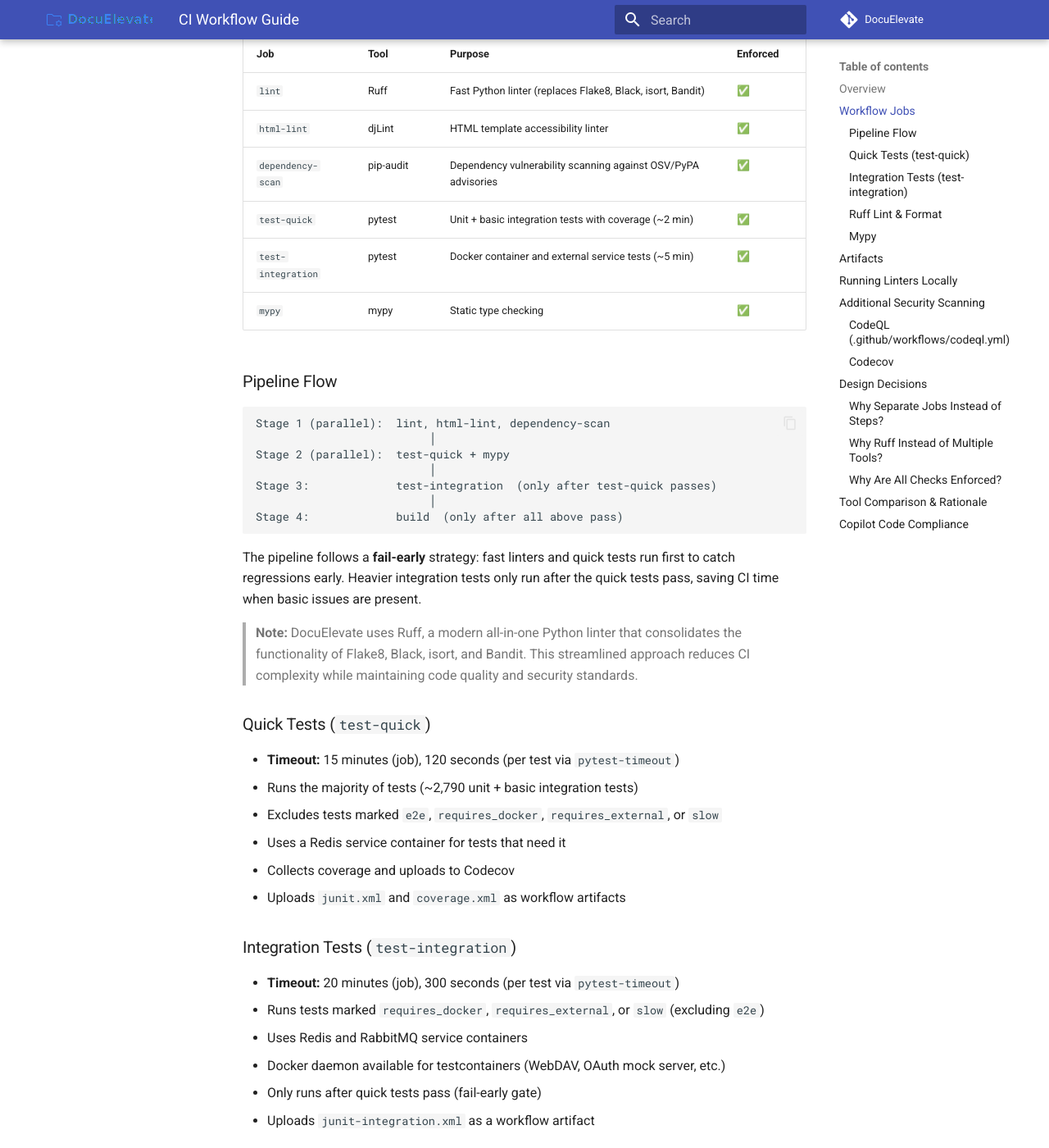
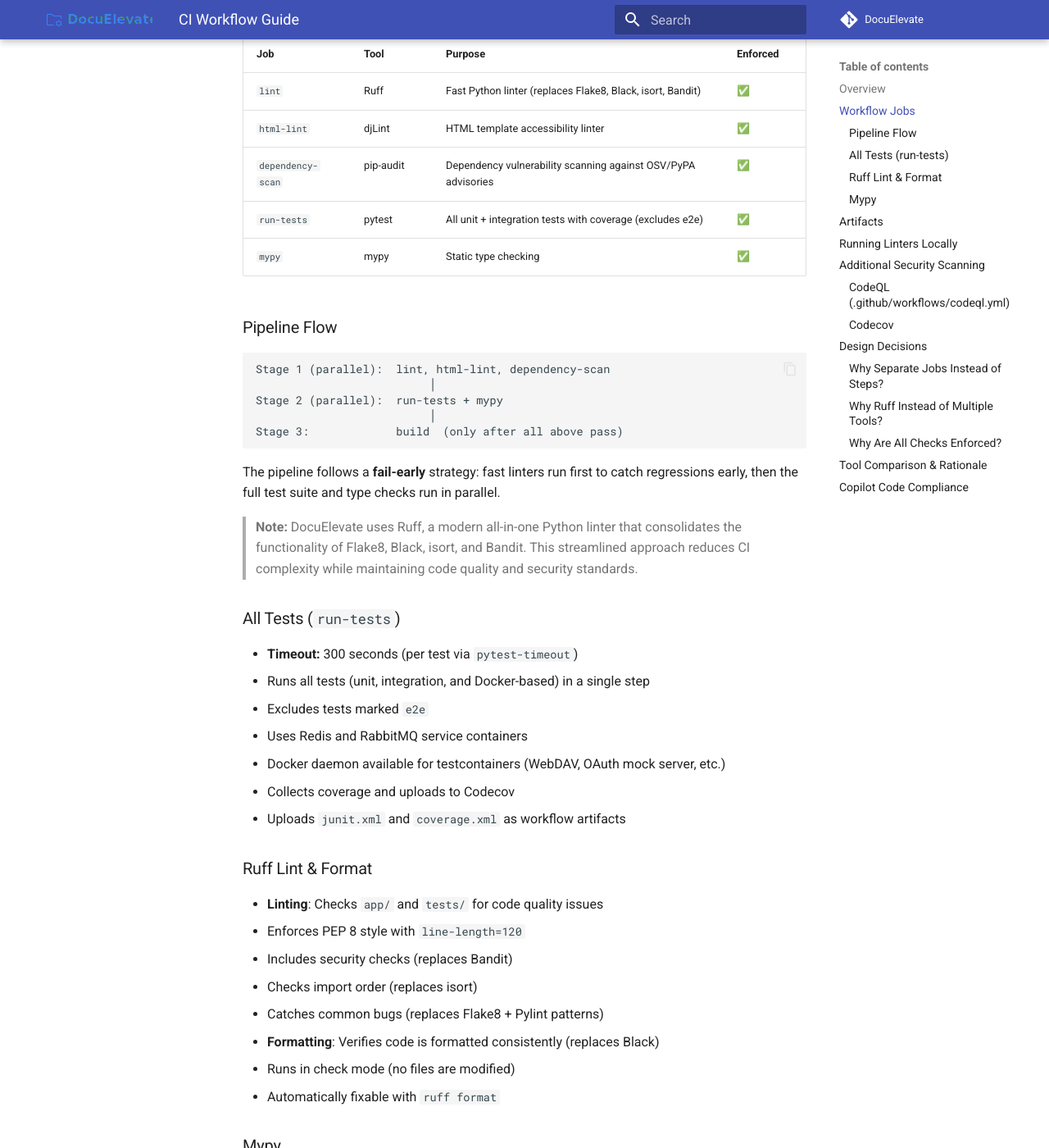
Before and after one commit to christianlouis/DocuElevate, an MkDocs documentation site: the page built from docs/CIWorkflow.md, in a window 1280 px wide and 1400 px high, scrolled down 495 px. Shown: the whole window at 82% size. Built offline with MkDocs 1.6.1 and Material for MkDocs 9.7.7, drawn with Linux system fonts in a browser that asks for light colours; comment, search, counter and statistics services are not loaded; some of the changed text lies outside the part shown.

Commit message:
ci: merge quick and integration tests into a single test step
Co-authored-by: christianlouis <361235+christianlouis@users.noreply.github.com>

````diff
--- a/docs/CIWorkflow.md
+++ b/docs/CIWorkflow.md
@@ -13,8 +13,7 @@ The CI workflow (`.github/workflows/tests.yaml`) runs automatically on every pus
 | `lint` | Ruff | Fast Python linter (replaces Flake8, Black, isort, Bandit) | ✅ |
 | `html-lint` | djLint | HTML template accessibility linter | ✅ |
 | `dependency-scan` | pip-audit | Dependency vulnerability scanning against OSV/PyPA advisories | ✅ |
-| `test-quick` | pytest | Unit + basic integration tests with coverage (~2 min) | ✅ |
-| `test-integration` | pytest | Docker container and external service tests (~5 min) | ✅ |
+| `run-tests` | pytest | All unit + integration tests with coverage (excludes e2e) | ✅ |
 | `mypy` | mypy | Static type checking | ✅ |
 
 ### Pipeline Flow
@@ -22,34 +21,24 @@ The CI workflow (`.github/workflows/tests.yaml`) runs automatically on every pus
 ```
 Stage 1 (parallel):  lint, html-lint, dependency-scan
                           │
-Stage 2 (parallel):  test-quick + mypy
+Stage 2 (parallel):  run-tests + mypy
                           │
-Stage 3:             test-integration  (only after test-quick passes)
-                          │
-Stage 4:             build  (only after all above pass)
+Stage 3:             build  (only after all above pass)
 ```
 
-The pipeline follows a **fail-early** strategy: fast linters and quick tests run first to catch regressions early. Heavier integration tests only run after the quick tests pass, saving CI time when basic issues are present.
+The pipeline follows a **fail-early** strategy: fast linters run first to catch regressions early, then the full test suite and type checks run in parallel.
 
 > **Note:** DocuElevate uses Ruff, a modern all-in-one Python linter that consolidates the functionality of Flake8, Black, isort, and Bandit. This streamlined approach reduces CI complexity while maintaining code quality and security standards.
 
-### Quick Tests (`test-quick`)
+### All Tests (`run-tests`)
 
-- **Timeout:** 15 minutes (job), 120 seconds (per test via `pytest-timeout`)
-- Runs the majority of tests (~2,790 unit + basic integration tests)
-- Excludes tests marked `e2e`, `requires_docker`, `requires_external`, or `slow`
-- Uses a Redis service container for tests that need it
+- **Timeout:** 300 seconds (per test via `pytest-timeout`)
+- Runs all tests (unit, integration, and Docker-based) in a single step
+- Excludes tests marked `e2e`
+- Uses Redis and RabbitMQ service containers
+- Docker daemon available for testcontainers (WebDAV, OAuth mock server, etc.)
 - Collects coverage and uploads to Codecov
 - Uploads `junit.xml` and `coverage.xml` as workflow artifacts
-
-### Integration Tests (`test-integration`)
-
-- **Timeout:** 20 minutes (job), 300 seconds (per test via `pytest-timeout`)
-- Runs tests marked `requires_docker`, `requires_external`, or `slow` (excluding `e2e`)
-- Uses Redis and RabbitMQ service containers
-- Docker daemon available for testcontainers (WebDAV, OAuth mock server, etc.)
-- Only runs after quick tests pass (fail-early gate)
-- Uploads `junit-integration.xml` as a workflow artifact
 
 ### Ruff Lint & Format
 
@@ -73,8 +62,7 @@ The following artifacts are uploaded after every run:
 
 | Artifact | Contents | Condition |
 |-------------------------------|--------------------------------------|----------------------|
-| `test-results-quick` | `junit.xml`, `coverage.xml` | Always (unless cancelled) |
-| `test-results-integration` | `junit-integration.xml` | Always (unless cancelled) |
+| `test-results` | `junit.xml`, `coverage.xml` | Always (unless cancelled) |
 
 ## Running Linters Locally
 
@@ -93,14 +81,14 @@ ruff format --check app/ tests/
 # Run type checking
 mypy app/
 
-# Run quick tests (same as CI quick stage)
-pytest tests/ -v --timeout=120 --cov=app --cov-report=term -m "not e2e and not requires_docker and not requires_external and not slow"
+# Run all tests except e2e (same as CI)
+pytest tests/ -v --timeout=300 --cov=app --cov-report=term -m "not e2e"
 
-# Run integration tests (requires Docker)
+# Run only fast tests locally (skip Docker/external/slow)
+pytest tests/ -v --timeout=120 -m "not e2e and not requires_docker and not requires_external and not slow"
+
+# Run only Docker/external/slow tests locally (requires Docker)
 pytest tests/ -v --timeout=300 -m "(requires_docker or requires_external or slow) and not e2e"
-
-# Run all tests except e2e
-pytest tests/ -v --timeout=120 -m "not e2e"
 ```
 
 Or use pre-commit hooks to run checks automatically on each commit (recommended):
````
Also changed, not shown: 2 other files.
